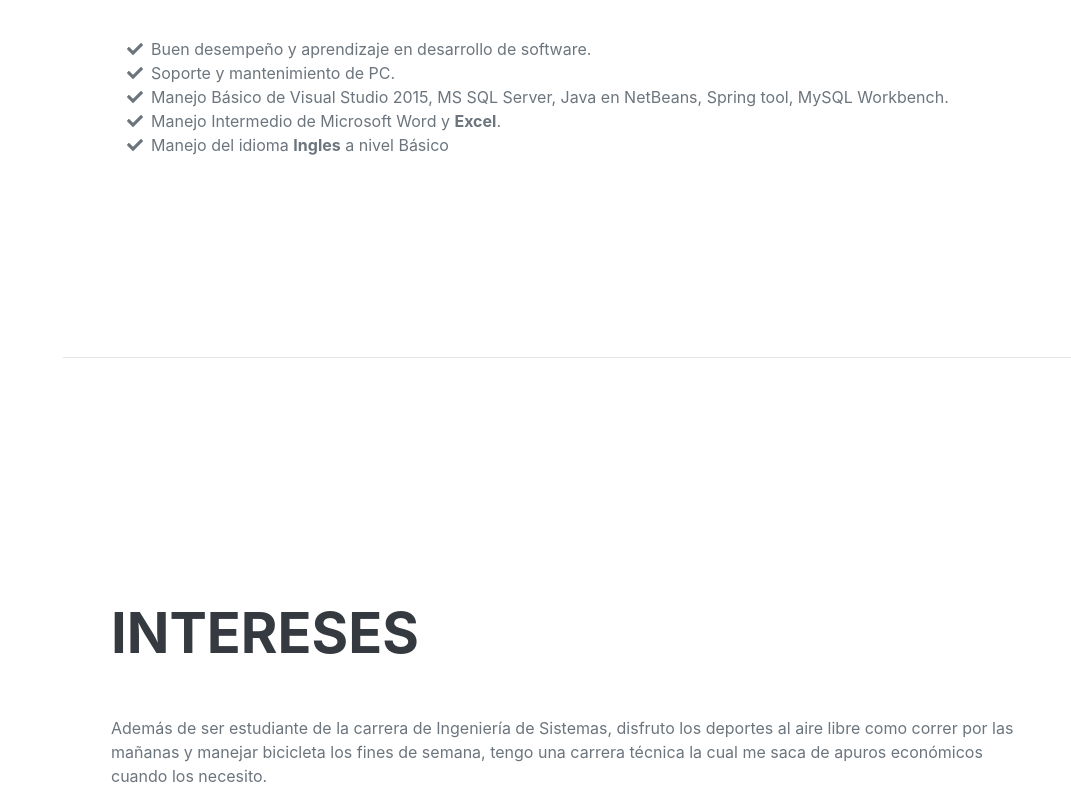
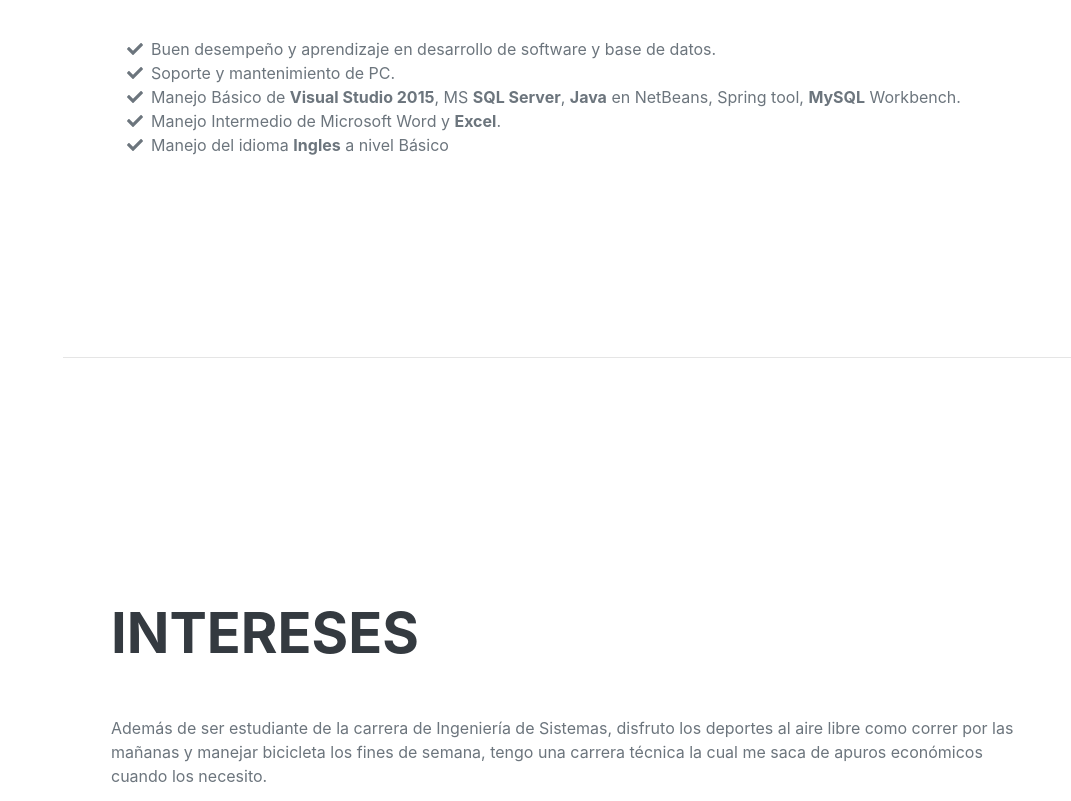
Before and after one commit to wtarrillo/cv-wtarrillo, a plain HTML site: page index.html in a window 1280 px wide. Shown: the part 2870-3671 px from the top of the page, without its empty margins (209-1280 px from the left). Drawn offline with nearby package versions, Linux system fonts and the light colour scheme; a web font is replaced by a local one.

Commit message:
Update index.html

```diff
--- a/index.html
+++ b/index.html
@@ -131,7 +131,7 @@
                     <ul class="fa-ul mb-0">
                         <li>
                             <span class="fa-li"><i class="fas fa-check"></i></span>
-                            Buen desempeño y aprendizaje en desarrollo de software.
+                            Buen desempeño y aprendizaje en desarrollo de software y base de datos.
                         </li>
 			    <li>
                             <span class="fa-li"><i class="fas fa-check"></i></span>
@@ -139,7 +139,7 @@
                         </li>
                         <li>
                             <span class="fa-li"><i class="fas fa-check"></i></span>
-                            Manejo Básico de Visual Studio 2015, MS SQL Server, Java en NetBeans, Spring tool, MySQL Workbench.
+                            Manejo Básico de <b>Visual Studio 2015</b>, MS <b>SQL Server</b>, <b>Java</b> en NetBeans, Spring tool, <b>MySQL</b> Workbench.
                         </li>
                         <li>
                             <span class="fa-li"><i class="fas fa-check"></i></span>
```
